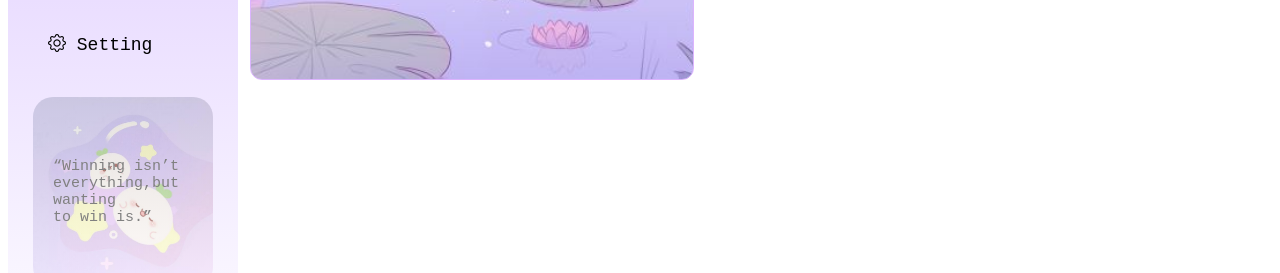
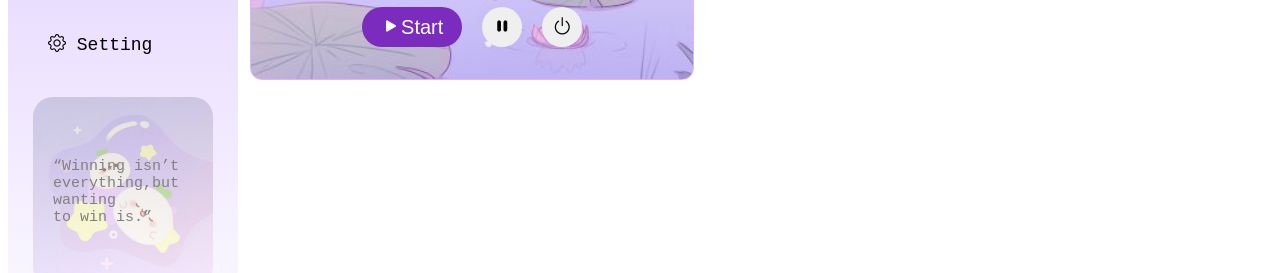
Before and after one commit to code-amisha/Midnight-Focus, a website: page index.html in a window 1280 px wide. Shown: the part 452-725 px from the top of the page. Drawn offline with nearby package versions, Linux system fonts and the light colour scheme.

Commit message:
updated pomodoro timer

```diff
--- a/index.html
+++ b/index.html
@@ -53,7 +53,13 @@
             <span class="time" style="color: black;">22:10</span>
             <span class="focus">Focus Time</span>
         </div>
-
+        <div class="buttons">
+            <button class="bi bi-play-fill" id="start">Start</button></span>
+            <button class="bi bi-pause-fill minibutton"></button></span>
+            <button class="bi bi-power minibutton"></button></span>
+        </div>
+     </section>
+     <section class="Tasks">
 
      </section>
 </body>
--- a/styles.css
+++ b/styles.css
@@ -250,3 +250,26 @@ background-position: center;
     font-weight: bolder;
     font-size: 30px;
 }
+.buttons{
+    margin-top: 25px;
+    display:flex;
+    gap:20px;
+}
+#start{
+    width: 100px;
+    height: 40px;
+    border-radius:20px;
+    border: none;
+    font-size: 20px;
+    cursor: pointer;
+    background-color: #7b2cbf;
+    color: white;
+}
+.minibutton{
+    width: 40px;
+    height: 40px;
+    border-radius:50%;
+    border: none;
+    font-size: 20px;
+    cursor: pointer;
+}
```
